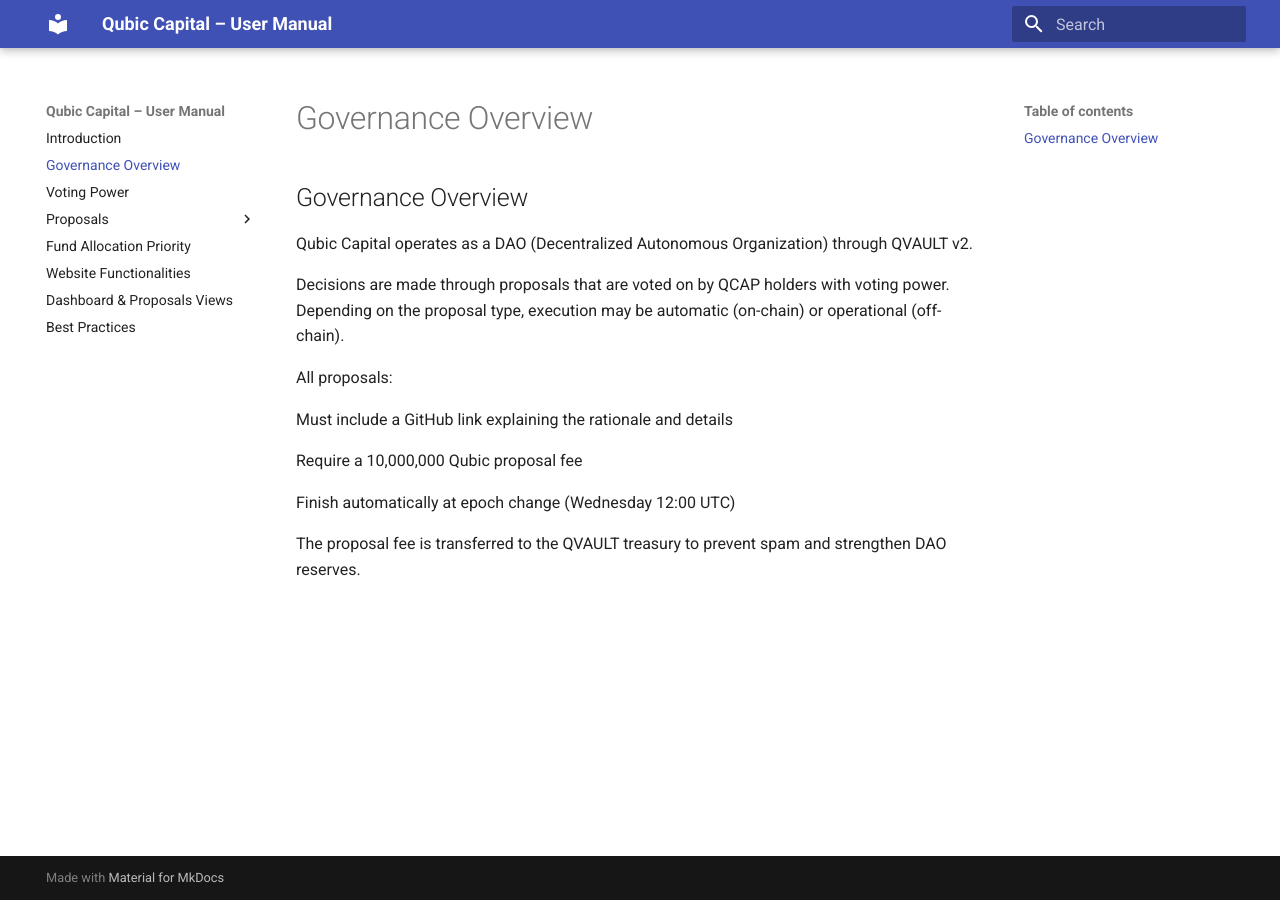
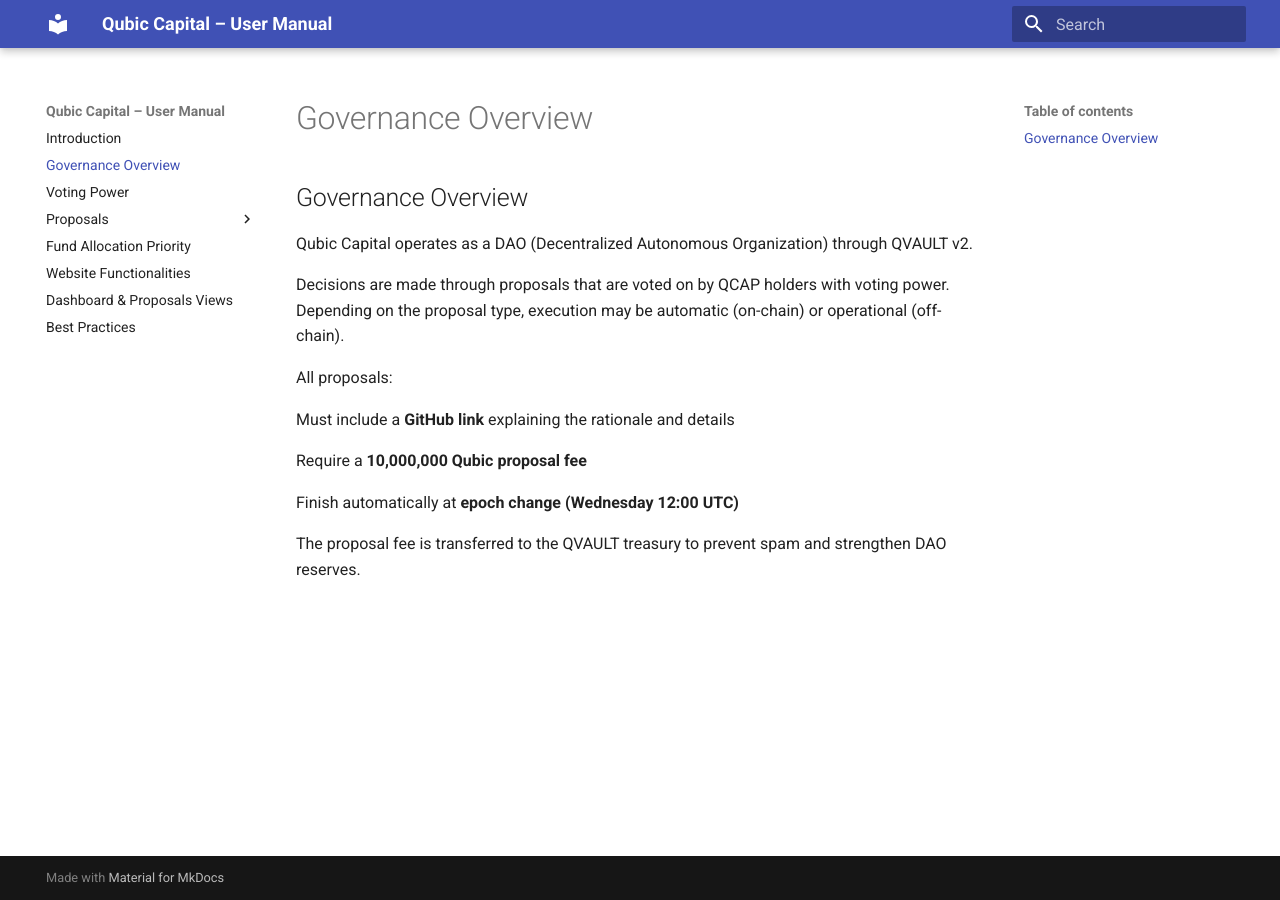
Before and after one commit to HermanToothrot10/qubic-capital-manual, an MkDocs documentation site: the page built from docs/governance.md, in a window 1280 px wide. Built offline with MkDocs 1.6.1 and Material for MkDocs 9.7.7, drawn with Linux system fonts in a browser that asks for light colours.

```diff
--- a/docs/governance.md
+++ b/docs/governance.md
@@ -6,10 +6,10 @@ Decisions are made through proposals that are voted on by QCAP holders with voti
 
 All proposals:
 
-Must include a GitHub link explaining the rationale and details
+Must include a **GitHub link** explaining the rationale and details
 
-Require a 10,000,000 Qubic proposal fee
+Require a **10,000,000 Qubic proposal fee**
 
-Finish automatically at epoch change (Wednesday 12:00 UTC)
+Finish automatically at **epoch change (Wednesday 12:00 UTC)**
 
 The proposal fee is transferred to the QVAULT treasury to prevent spam and strengthen DAO reserves.
```
